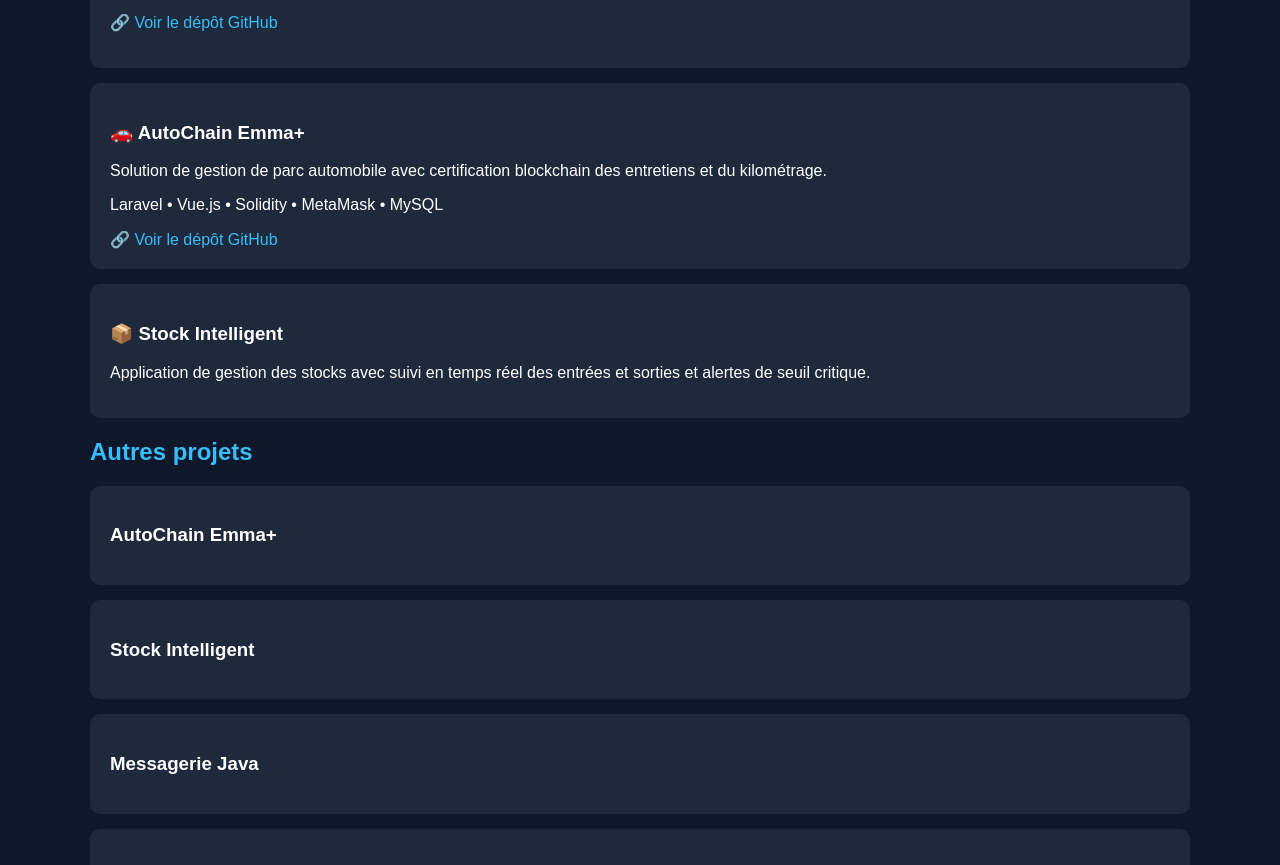
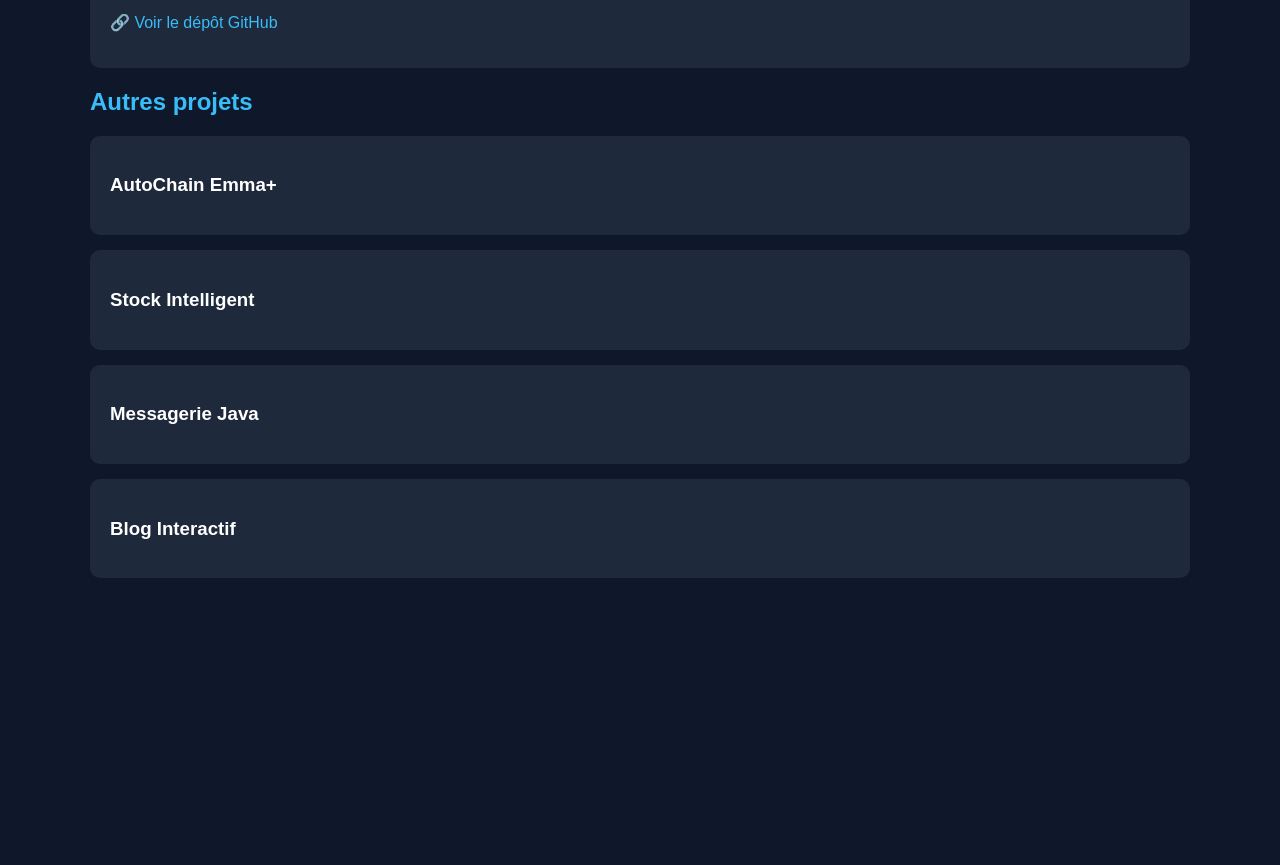
Before and after one commit to loiloi438/loiloi438.github.io, a plain HTML site: page index.html in a window 1280 px wide. Shown: the part 1409-2274 px from the top of the page. After the commit the page ends 2042 px from the top, so only its background shows below. Drawn offline with Linux system fonts and the light colour scheme.

Commit message:
Remove project descriptions from index.html
Removed details about AutoChain Emma and Stock Intelligent projects.

```diff
--- a/index.html
+++ b/index.html
@@ -108,34 +108,6 @@
     </p>
 
 </div>
-    <div class="card">
-
-    <h3>🚗 AutoChain Emma+</h3>
-
-    <p>
-        Solution de gestion de parc automobile avec
-        certification blockchain des entretiens et du kilométrage.
-    </p>
-
-    <p>
-        Laravel • Vue.js • Solidity • MetaMask • MySQL
-    </p>
-
-    <a href="https://github.com/loiloi438/autochain-emma" target="_blank">
-        🔗 Voir le dépôt GitHub
-    </a>
-
-</div>
-    <div class="card">
-
-    <h3>📦 Stock Intelligent</h3>
-
-    <p>
-        Application de gestion des stocks avec suivi en temps réel
-        des entrées et sorties et alertes de seuil critique.
-    </p>
-
-</div>
 
     <h2>Autres projets</h2>
 
```
